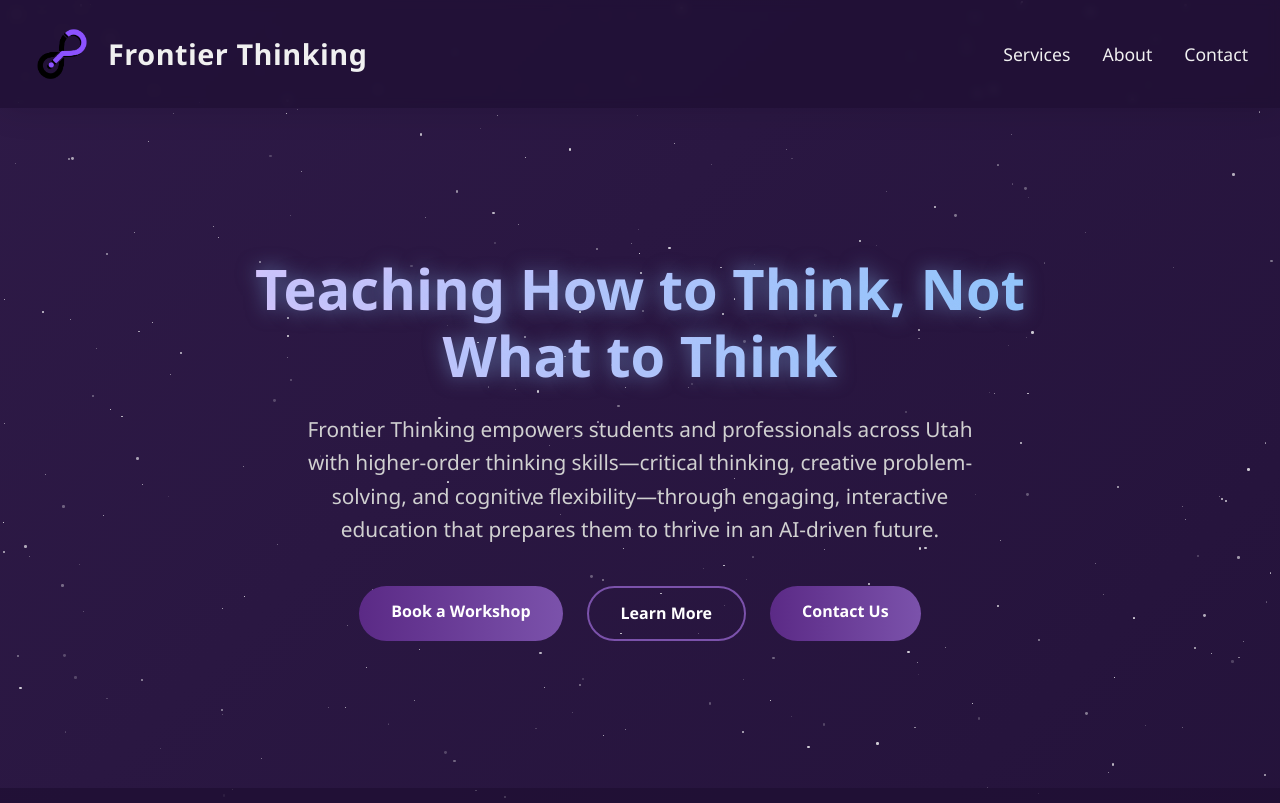
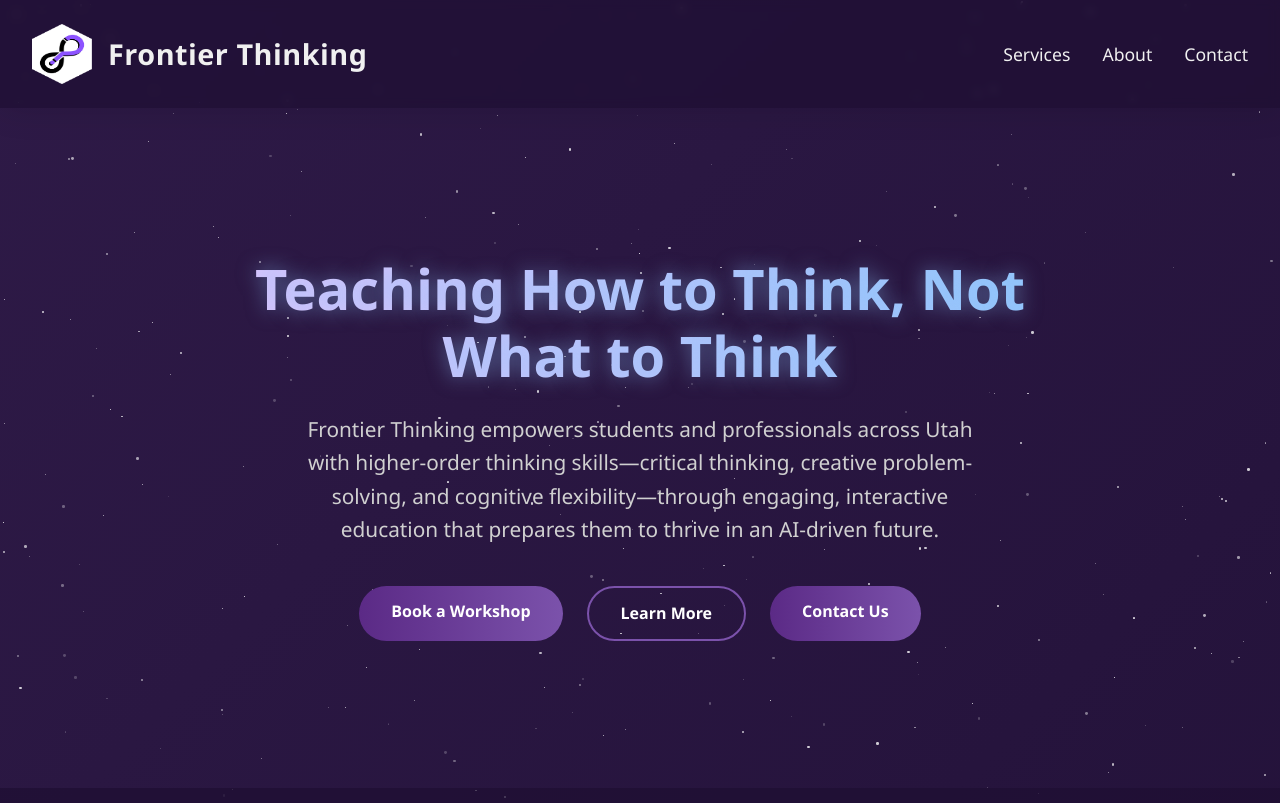
Before and after one commit to matthewpauling1/frontierthinking, a plain HTML site: page index.html in a window 1280 px wide. Shown: the top 803 px of the page. Drawn offline with Linux system fonts and the light colour scheme.

Commit message:
Update index.html

```diff
--- a/index.html
+++ b/index.html
@@ -473,7 +473,7 @@
 
     <header>
         <div class="logo-container">
-            <img src="images/Logo v2.png" alt="Frontier Thinking Logo" class="logo">
+            <img src="images/Frontier Thinking Logo (1).png" alt="Frontier Thinking Logo" class="logo">
             <div class="logo-text">Frontier Thinking</div>
         </div>
         <nav>
```
